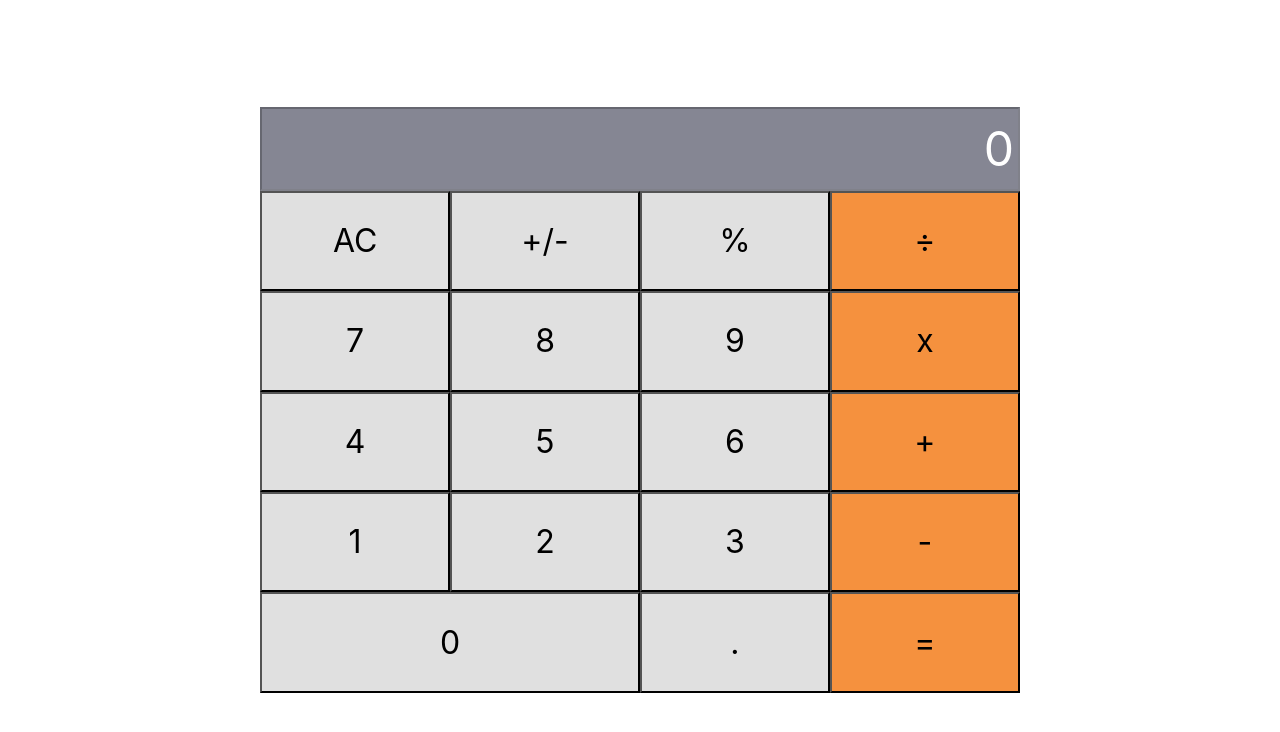
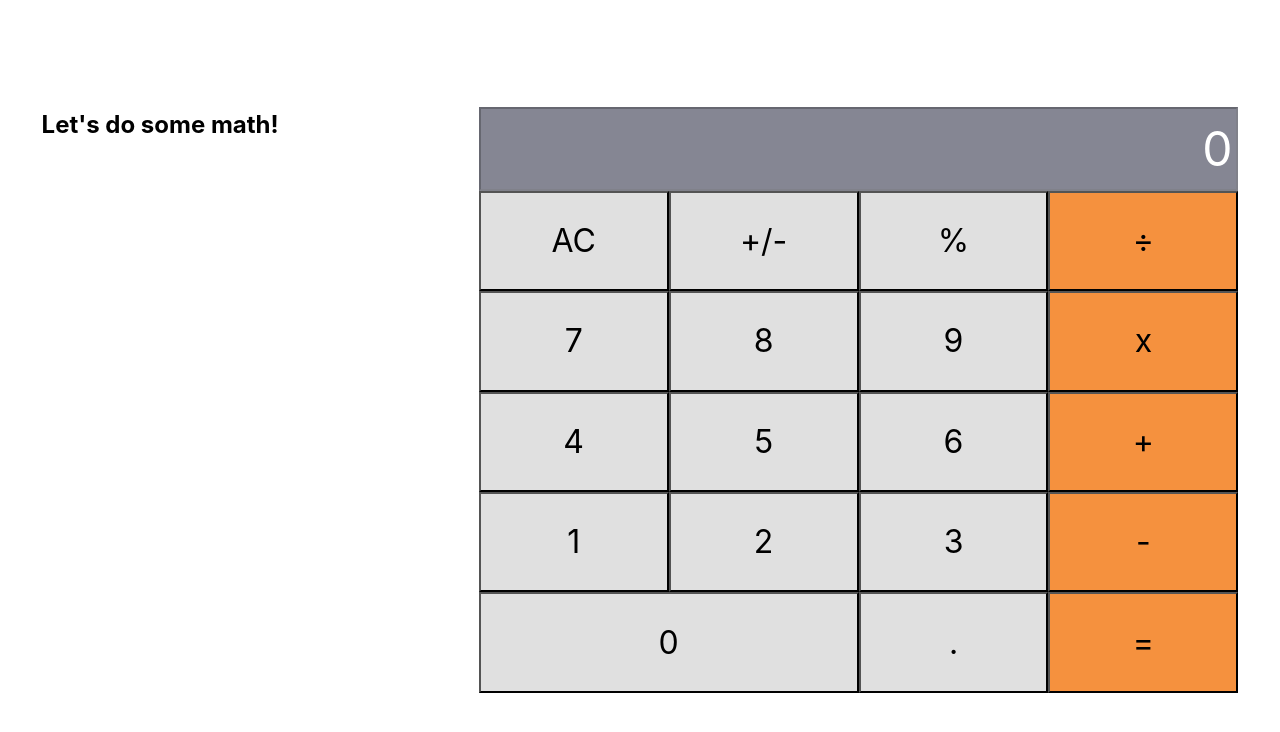
Before and after one commit to gemmen29/Math-magician, a React (Create React App) app: page / in a window 1280 px wide. Shown: the top 732 px of the page. Built offline with nearby package versions, Linux system fonts and the light colour scheme.

Commit message:
Update Calculator component content

```diff
--- a/src/components/Calculator/Calculator.js
+++ b/src/components/Calculator/Calculator.js
@@ -133,7 +133,8 @@ const Calculator = () => {
   }, [currentObject]);
 
   return (
-    <>
+    <div className={styles.container}>
+      <h2>Let&#39;s do some math!</h2>
       <div className={styles.calculator}>
         <input
           className={styles.calculator__output}
@@ -149,7 +150,7 @@ const Calculator = () => {
           />
         ))}
       </div>
-    </>
+    </div>
   );
 };
 
--- a/src/components/Calculator/Calculator.module.css
+++ b/src/components/Calculator/Calculator.module.css
@@ -1,3 +1,10 @@
+.container {
+  display: flex;
+  justify-content: space-between;
+  padding: 0 1rem;
+  width: 100%;
+}
+
 .calculator {
   display: grid;
   grid-template-columns: 1fr 1fr 1fr 1fr;
```
